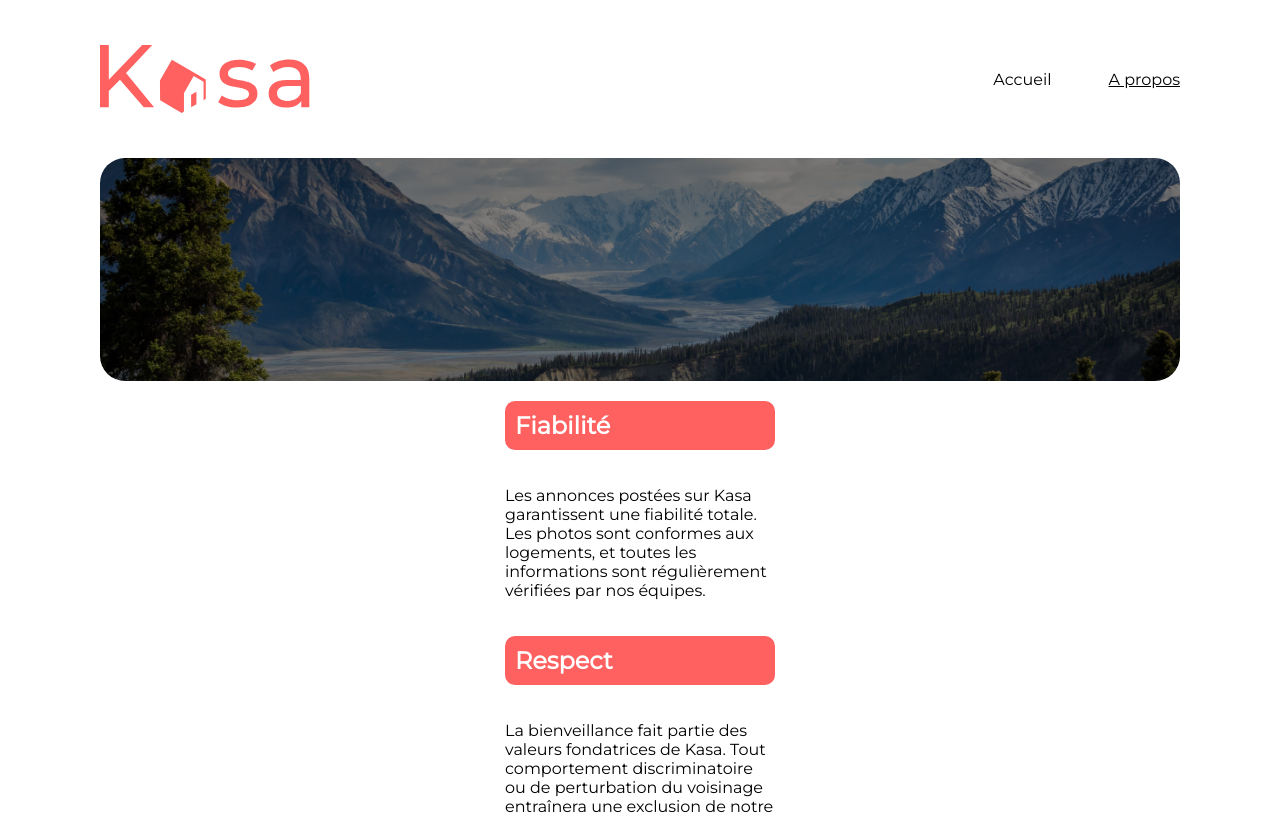
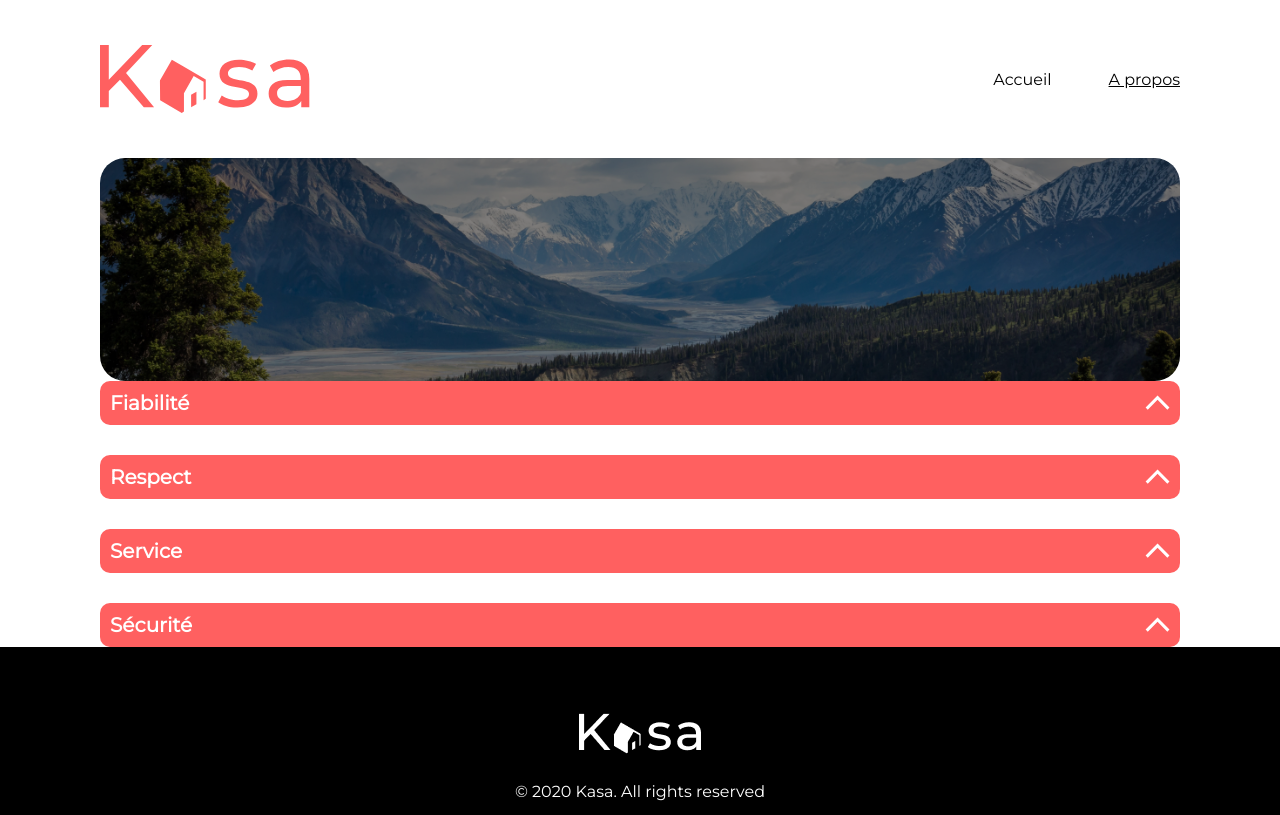
Before and after one commit to priscillagoessens/OPC_Kasa, a React (Create React App) app: page /about in a window 1280 px wide. Shown: the top 815 px of the page. Built offline with nearby package versions, Linux system fonts and the light colour scheme.

Commit message:
usestate Dropdown

```diff
--- a/src/components/Body/CardSection.jsx
+++ b/src/components/Body/CardSection.jsx
@@ -1,10 +1,16 @@
 import Cards from "./Cards"
 import './_CardSection.scss'
+import items  from '../../datas/logements.json'
+
 function CardSection() {
     return (
       <div className='cards-section'>
         <div className='cards-section_container'>
-            <Cards />
+        <ul className='cards-container'>
+          {items.map((item) => (
+              <Cards cover={item.cover} title={item.title} id={item.id}/>
+            ))}
+            </ul>
         </div>
       </div>
     )
--- a/src/components/Body/Cards.jsx
+++ b/src/components/Body/Cards.jsx
@@ -1,16 +1,11 @@
-import items  from '../../datas/logements.json'
 import './_Cards.scss'
 
-function Cards() {
+function Cards({cover,title,id}) {
 	return (
-		<ul className='cards-container'>
-			{items.map((item) => (
-				<li key={item.id} className='cards-container_item'>
-					<img className='cards-container_item_img' src={item.cover} alt={item.title} />
-					<span className='cards-container_item_title'>{item.title}</span>
-				</li>
-			))}
-		</ul>
+		<li key={id} className='cards-container_item'>
+			<img className='cards-container_item_img' src={cover} alt={title} />
+			<span className='cards-container_item_title'>{title}</span>
+		</li>
 	)
 }
 
--- a/src/components/Body/_CardSection.scss
+++ b/src/components/Body/_CardSection.scss
@@ -2,6 +2,9 @@
 
 .cards-section{
     margin: 50px 0px;
+    @include mobile{
+        margin: unset;
+    }
     &_container{
         border-radius: 25px;
         background: #F6F6F6;
--- a/src/components/Body/_Cards.scss
+++ b/src/components/Body/_Cards.scss
@@ -6,6 +6,9 @@
     padding: 30px;
     column-gap: 60px;
     row-gap: 30px;
+    @include mobile{
+        padding: unset;
+    }
     &_item{
         display: flex;
         position: relative;
@@ -16,7 +19,7 @@
         border-radius: 10px;
         background: linear-gradient(180deg, rgba(255, 255, 255, 0.00) 0%, rgba(10, 10, 10, 0.00) 42%, rgba(4, 4, 4, 0.20) 99.99%, rgba(0, 0, 0, 0.50) 100%);
         @include mobile{
-            width: 335px;
+            width: 100%;
             height: 255px;
         }
         &_img{
--- a/src/components/Dropdown/_Dropdown.scss
+++ b/src/components/Dropdown/_Dropdown.scss
@@ -2,15 +2,27 @@
     display: flex;
     flex-direction: column;
     align-items: center;
+    row-gap: 30px;
     &_container{
         display: flex;
         flex-direction: column;
-        width: 25%;
-        h2{
+        width: 100%;
+        &_title{
+            display: flex;
+            justify-content: space-between;
             background: #FF6060;
-    color: white;
-    border-radius: 10px;
-    padding: 10px;
+            border-radius: 5px;
+            color: white;
+            border-radius: 10px;
+            padding: 10px;
+        }
+        span{
+            font-size: 20px;
+            font-weight: bold;
+        }
+        img{
+            -webkit-transform: rotate(180deg);
+            transform: rotate(180deg);
         }
     }
 }
--- a/src/components/Dropdown/index.jsx
+++ b/src/components/Dropdown/index.jsx
@@ -1,26 +1,28 @@
 import React from 'react'
-import datas from '../../datas/dropdowns.json';
+import { useState } from 'react';
+import Arrow from '../../assets/picto/Arrow.svg'
+
 import './_Dropdown.scss'
 
 function Dropdown({title, description}){
+    const [toggle, setToggle] = useState(false)
+
+    const handleToggle =(e) =>{
+        setToggle(!toggle)
+    }
     return(
-        <div className="dropdown-section">
-            {datas.map((data)=>
-            <div className='dropdown-section_container'>
-            <div className='dropdown-section_container_title'>
-                <h2>{data.title}</h2>
+        <div className='dropdown-section_container'>
+            <div className='dropdown-section_container_title' >
+                <span>{title}</span>
+                <img src={Arrow} alt="" onClick={handleToggle}/>
             </div>
-            <div className='dropdown-section_container_description'>
-                <p>{data.content}</p>
-            </div>
-        </div>
-            )}
-
+            {toggle &&
+                <div className='dropdown-section_container_description'>
+                    <p>{description}</p>
+                </div>
+            }
         </div>
     )
-
 }
 
 export default Dropdown;
-//deux etats ouvert et fermé
-// animation au clique de la fleche
--- a/src/index.jsx
+++ b/src/index.jsx
@@ -2,7 +2,7 @@ import {React, StrictMode} from 'react'
 import './index.scss'
 import { BrowserRouter as Router, Routes, Route } from 'react-router-dom'
 import {createRoot} from 'react-dom/client';
-import Home from './pages/Home/'
+import Home from './pages/Home'
 import About from './pages/About'
 import Header from './components/Header/Header'
 import Error from './components/Error'
--- a/src/pages/About/index.jsx
+++ b/src/pages/About/index.jsx
@@ -1,12 +1,17 @@
 import Banner from "../../components/Banner"
 import imgAbout from '../../assets/img/Mountains.jpg'
 import Dropdown from "../../components/Dropdown"
+import datas from '../../datas/dropdowns.json';
 
 function About(){
     return(
         <div className="main-section">
             <Banner source={imgAbout}/>
-            <Dropdown/>
+            <div className="dropdown-section">
+                {datas.map((data)=>
+                    <Dropdown description={data.content} title={data.title} key={data.title}/>
+                )}
+            </div>
         </div>
     )
 }
--- a/src/pages/Home/_Home.scss
+++ b/src/pages/Home/_Home.scss
@@ -3,5 +3,8 @@
     margin: 0 100px;
     @include mobile{
         margin: 0 20px;
+        row-gap: 30px;
+        display: flex;
+        flex-direction: column;
     }
 }
```
Also changed, not shown: src/assets/picto/Arrow.svg (added).
